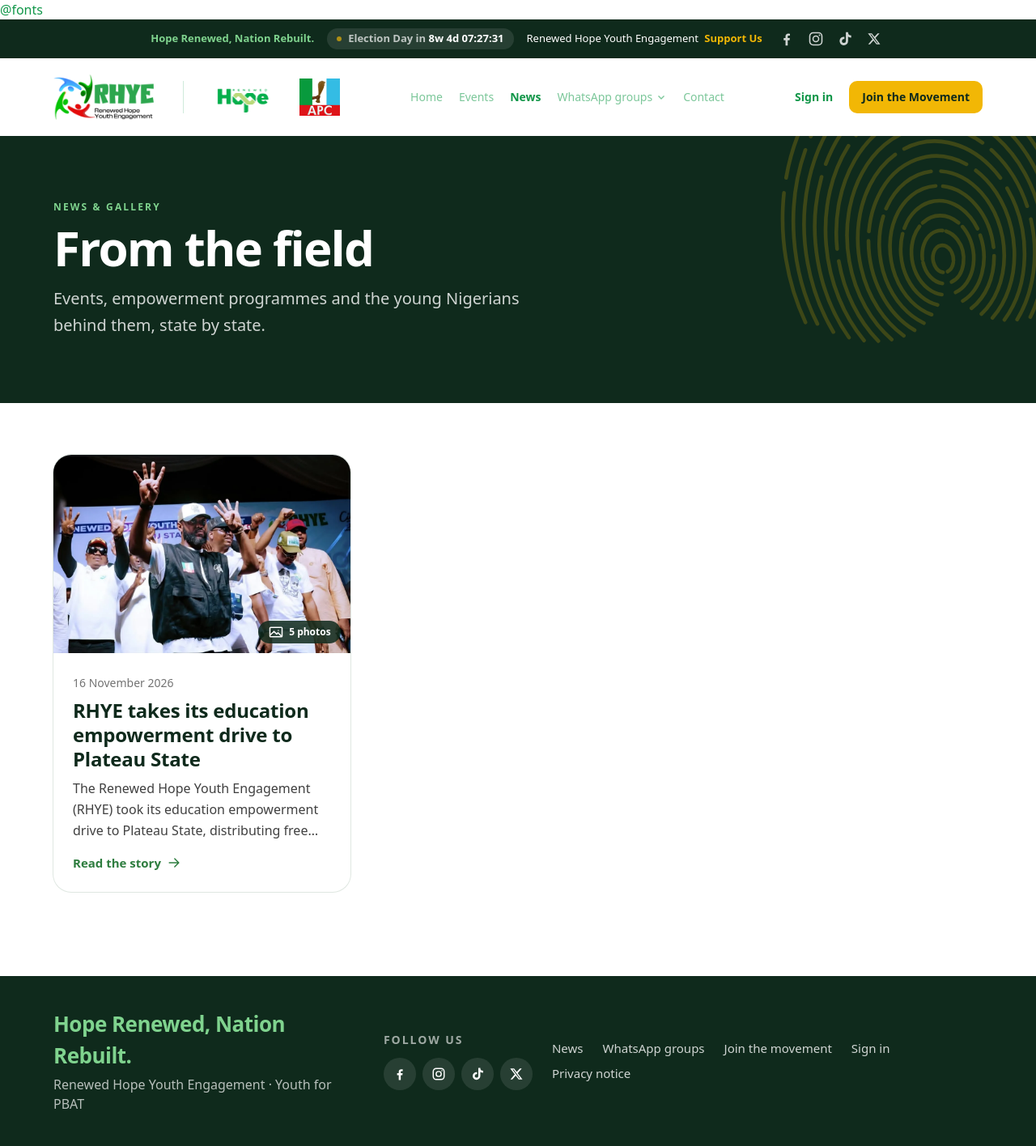
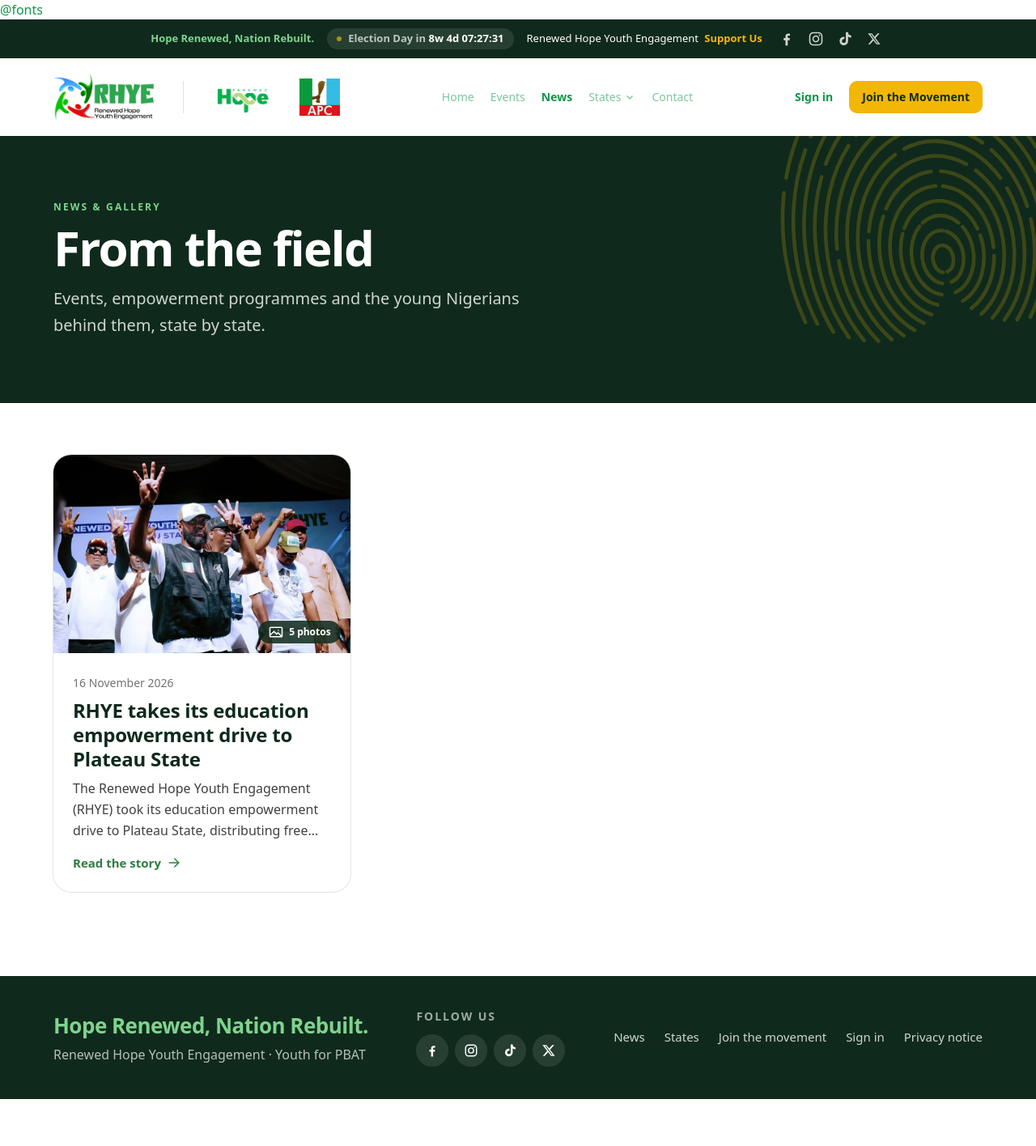
Before and after one commit to xasshh/rhyenigeria, a Laravel app: page /news in a window 1280 px wide. Shown: the whole page at 81% size. After the commit the page ends 1358 px from the top, so only its background shows below. Run offline with Laravel 12, Linux system fonts and the light colour scheme; data comes from the database, SQL or seed files in the repository; data that the repository does not hold is empty; style sheets or scripts are compiled from the project's sources; parts of the project's set-up code (start-up, migrations or seed data) failed here and were passed over.

Commit message:
Rename WhatsApp groups to States in the menu and footer
Co-Authored-By: Claude Opus 5.5 <noreply@anthropic.com>

```diff
--- a/resources/views/partials/public-footer.blade.php
+++ b/resources/views/partials/public-footer.blade.php
@@ -10,7 +10,7 @@
             </div>
             <nav class="flex flex-wrap gap-x-6 gap-y-2 font-body text-[15px] text-white/80" aria-label="Footer">
                 <a href="{{ route('news.index') }}" class="hover:text-white">News</a>
-                <a href="{{ route('whatsapp') }}" class="hover:text-white">WhatsApp groups</a>
+                <a href="{{ route('whatsapp') }}" class="hover:text-white">States</a>
                 <a href="{{ route('join') }}" class="hover:text-white">Join the movement</a>
                 <a href="{{ route('login') }}" class="hover:text-white">Sign in</a>
                 <a href="{{ route('privacy') }}" class="hover:text-white">Privacy notice</a>
--- a/resources/views/partials/public-header.blade.php
+++ b/resources/views/partials/public-header.blade.php
@@ -18,10 +18,10 @@
         'Countdown' => $home.'#countdown',
         'Events' => $home.'#events',
         'News' => route('news.index'),
-        'WhatsApp groups' => ['State coordinators' => route('whatsapp')],
+        'States' => ['State coordinators' => route('whatsapp')],
         'Contact' => '#contact',
     ];
-    $currentLabel = ['home' => 'Home', 'news' => 'News', 'whatsapp' => 'WhatsApp groups'][$current] ?? null;
+    $currentLabel = ['home' => 'Home', 'news' => 'News', 'whatsapp' => 'States'][$current] ?? null;
 @endphp
     {{-- Announcement bar, with a compact live countdown --}}
     <div class="bg-forest px-4 py-2.5 text-[13px] leading-snug text-white" x-data="countdown(@js($electionDate->toIso8601String()), @js($countdown))">
```
